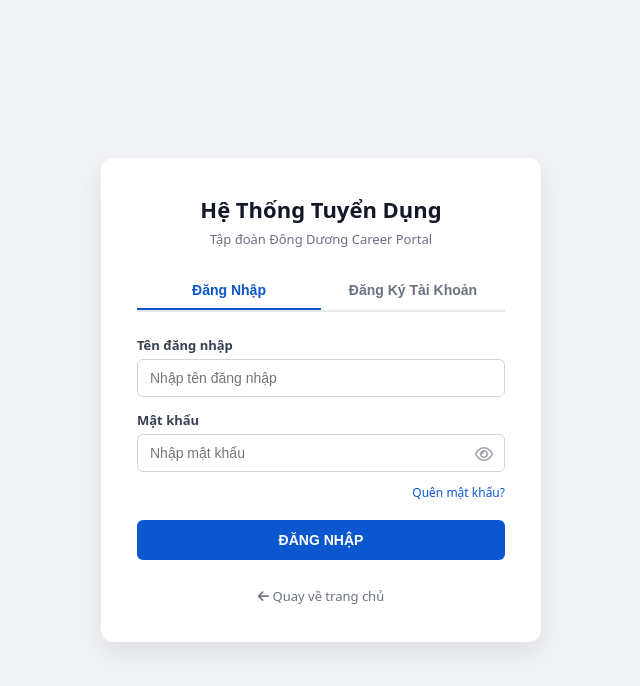
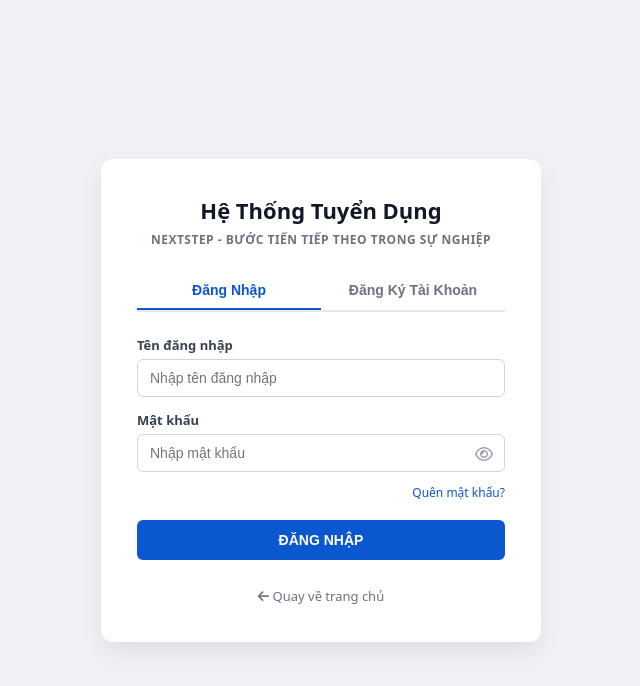
Before and after one commit to chunghr09-boop/tuyendung-web, a website: page public/login.html in a window 1280 px wide. Shown: the whole page, without its empty margins (319-959 px from the left). Drawn offline with Linux system fonts and the light colour scheme.

Commit message:
Doi slogan trang dang nhap sang NEXTSTEP

```diff
--- a/public/login.html
+++ b/public/login.html
@@ -12,9 +12,9 @@
   <div style="background:#ffffff; padding:36px; border-radius:12px; box-shadow:0 10px 25px rgba(0,0,0,0.08); width:100%; max-width:440px; box-sizing:border-box;">
 
     <div style="text-align:center; margin-bottom:24px;">
-      <h2 style="margin:0 0 6px 0; color:#111827; font-size:22px;">Hệ Thống Tuyển Dụng</h2>
-      <p style="margin:0; color:#6b7280; font-size:13px;">Tập đoàn Đông Dương Career Portal</p>
-    </div>
+  <h2 style="margin:0 0 6px 0; color:#111827; font-size:22px;">Hệ Thống Tuyển Dụng</h2>
+  <p style="margin:0; color:#6b7280; font-size:12px; font-weight:600; letter-spacing:0.5px;">NEXTSTEP - BƯỚC TIẾN TIẾP THEO TRONG SỰ NGHIỆP</p>
+</div>
 
     <!-- Thanh Tab -->
     <div id="auth-tabs" style="display:flex; border-bottom:2px solid #e5e7eb; margin-bottom:24px;">
```
